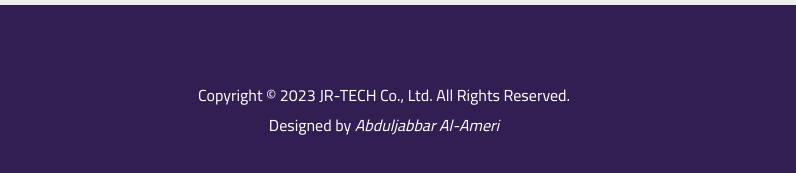
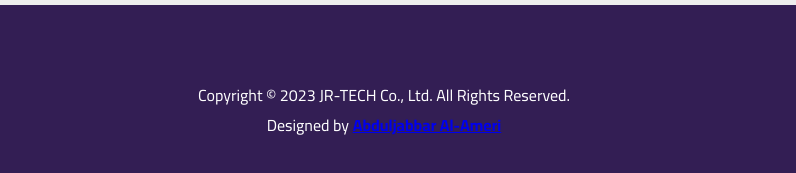
Before and after one commit to JabbarTechnology/Project1_web, a plain HTML site: page index.html in a window 1280 px wide. Shown: the part 3160-3333 px from the top of the page, 0-796 px from the left. Drawn offline with Linux system fonts and the light colour scheme.

Commit message:
Update index.html

```diff
--- a/index.html
+++ b/index.html
@@ -4,7 +4,7 @@
     <meta charset="UTF-8">
     <meta http-equiv="X-UA-Compatible" content="IE=edge">
     <meta name="viewport" content="width=device-width, initial-scale=1.0">
-    <title>Document</title>
+    <title>Project1_Meshkat</title>
     <link rel="stylesheet" href="css/style.css">
     <script src="https://kit.fontawesome.com/2acb33a992.js" crossorigin="anonymous"></script>
     <link href="https://fonts.googleapis.com/css2?family=Cairo:wght@200;300;400;500;600;700;800&family=Karla:wght@300&family=Roboto:wght@100;300;400;500;700;900&display=swap" rel="stylesheet">
@@ -100,7 +100,7 @@
                 <p>
                 Copyright © 2023 JR-TECH Co., Ltd. All Rights Reserved.
                 <br>
-                Designed by <i>Abduljabbar Al-Ameri</i>
+                Designed by <a href="https://jabbartechnology.github.io/Project1_web/"><strong >Abduljabbar Al-Ameri</strong></a>
                 </p>
             </div>
             <div class="right">
```
